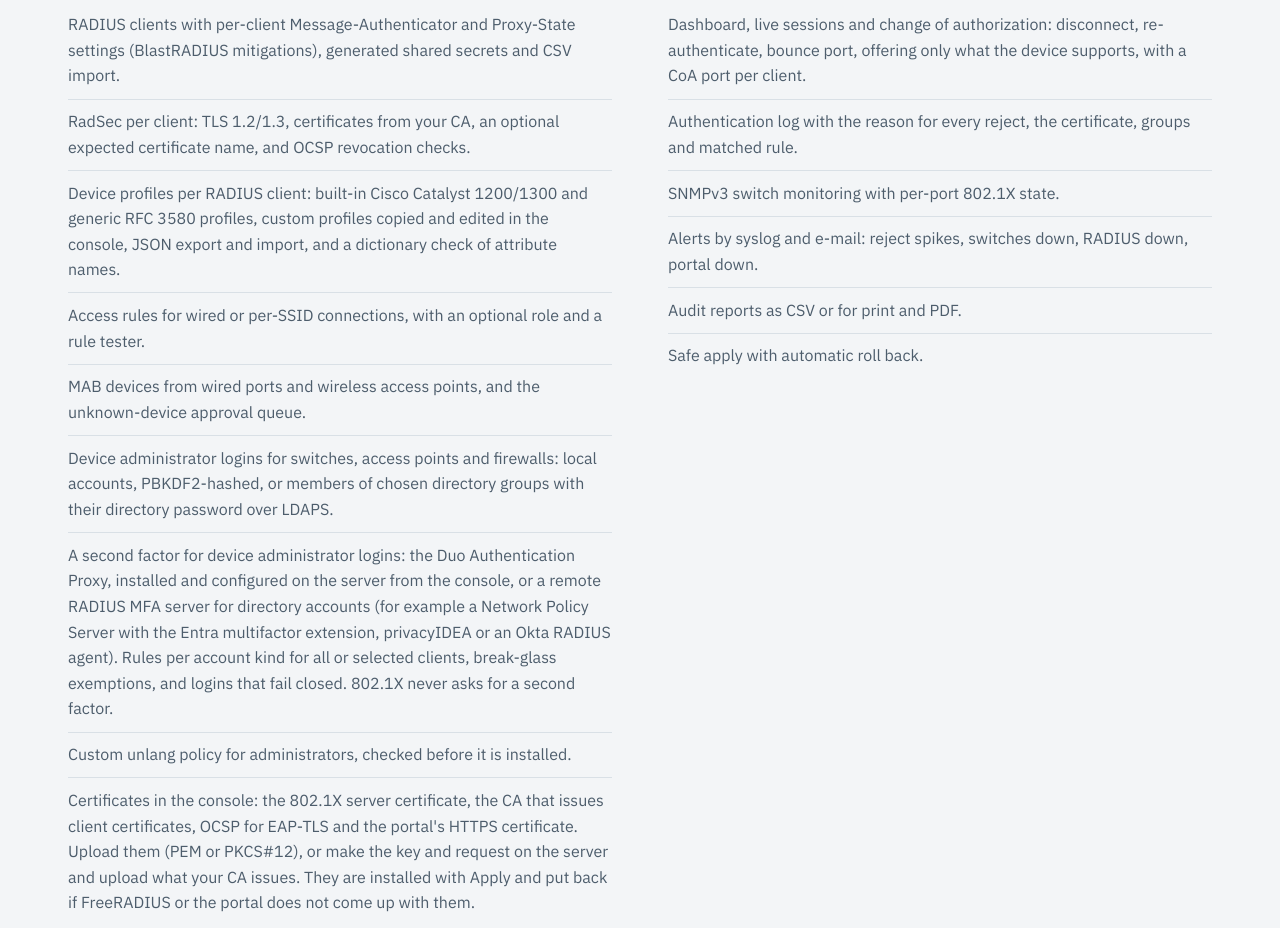
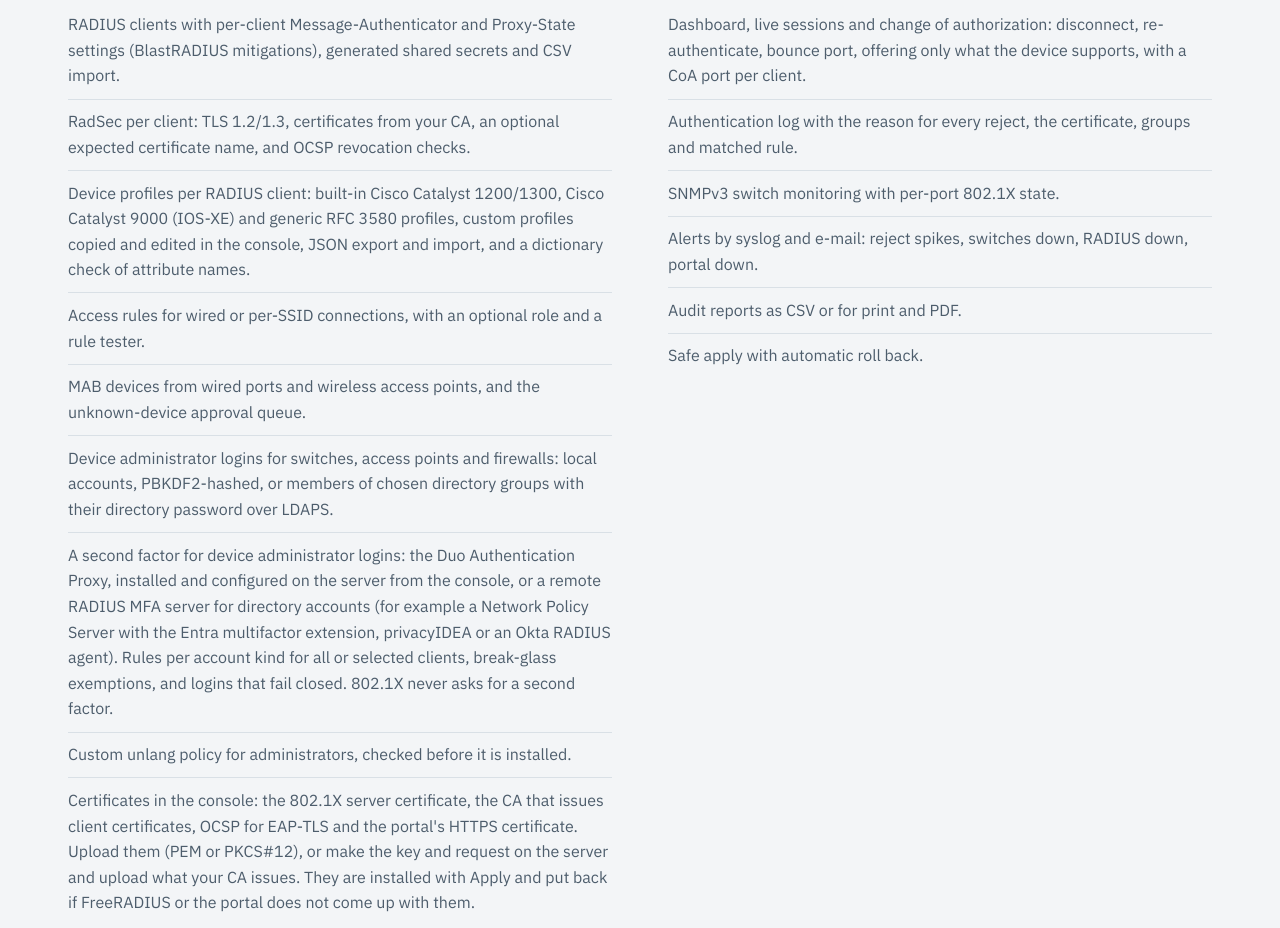
Before and after one commit to radiusadmin/radius-admin, a plain HTML site: page site/index.html in a window 1280 px wide. Shown: the part 5706-6634 px from the top of the page. Drawn offline with Linux system fonts and the light colour scheme.

Commit message:
Project site: list the Catalyst 9000 (IOS-XE) profile
Adds the profile to the feature list and drops the "One tested switch
family" limitation.

```diff
--- a/site/index.html
+++ b/site/index.html
@@ -329,7 +329,7 @@
         <ul>
           <li>RADIUS clients with per-client Message-Authenticator and Proxy-State settings (BlastRADIUS mitigations), generated shared secrets and CSV import.</li>
           <li>RadSec per client: TLS 1.2/1.3, certificates from your CA, an optional expected certificate name, and OCSP revocation checks.</li>
-          <li>Device profiles per RADIUS client: built-in Cisco Catalyst 1200/1300 and generic RFC 3580 profiles, custom profiles copied and edited in the console, JSON export and import, and a dictionary check of attribute names.</li>
+          <li>Device profiles per RADIUS client: built-in Cisco Catalyst 1200/1300, Cisco Catalyst 9000 (IOS-XE) and generic RFC 3580 profiles, custom profiles copied and edited in the console, JSON export and import, and a dictionary check of attribute names.</li>
           <li>Access rules for wired or per-SSID connections, with an optional role and a rule tester.</li>
           <li>MAB devices from wired ports and wireless access points, and the unknown-device approval queue.</li>
           <li>Device administrator logins for switches, access points and firewalls: local accounts, PBKDF2-hashed, or members of chosen directory groups with their directory password over LDAPS.</li>
@@ -541,7 +541,6 @@ EOF</code></pre>
     <h3>Current limitations</h3>
     <ul class="limits">
       <li><strong>One distribution.</strong> The bundled FreeRADIUS package is built for Ubuntu 24.04 on amd64. Debian 12 follows.</li>
-      <li><strong>One tested switch family.</strong> Cisco Catalyst 1200/1300 is what the project is tested against today. The generic RFC 3580 profile is marked unverified until it has run against real hardware; other devices need a custom profile.</li>
       <li><strong>The directory is set up by hand.</strong> A new server starts without a directory (EAP-TLS and directory accounts are rejected until it is configured in <code>mods-available/ldap</code>). A console step for the directory comes with the generated FreeRADIUS configuration, the next phase.</li>
     </ul>
     <p>Found something? <a href="https://github.com/radiusadmin/radius-admin/issues">Report it on GitHub</a>.</p>
```
